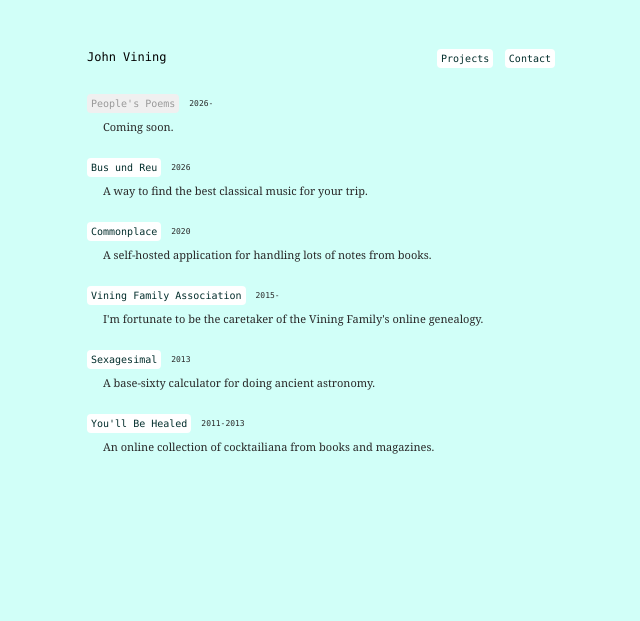
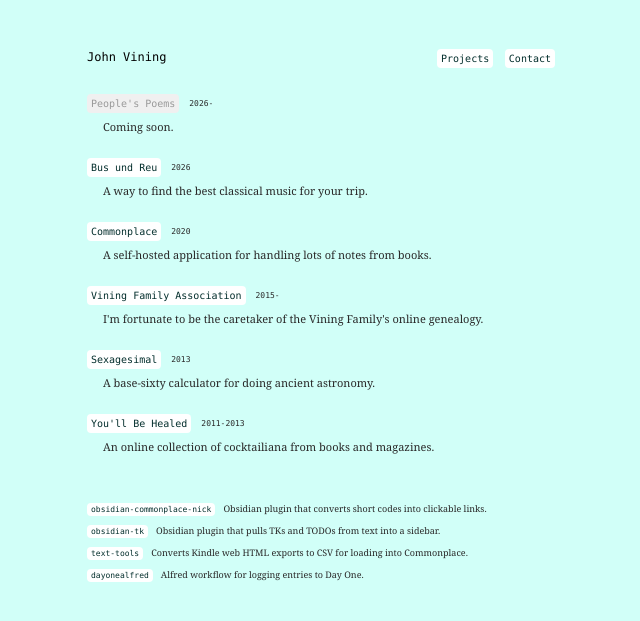
Before and after one commit to johnvining/johnvining.github.io, a Jekyll site: the page built from _pages/projects.html, in a window 1280 px wide. Shown: the top 621 px of the page, without its empty margins (319-959 px from the left). Built offline with Jekyll 4.4.1, drawn with Linux system fonts in a browser that asks for light colours.

Commit message:
Odds and ends

```diff
--- a/_pages/projects.html
+++ b/_pages/projects.html
@@ -55,3 +55,24 @@ permalink: /projects.html
     </div>
 
 </div>
+
+<div class="odds-and-ends">
+<div class="odds-and-ends-list">
+        <div class="odd-end">
+            <a href="https://github.com/johnvining/obsidian-commonplace-nick" class="odd-end-name">obsidian-commonplace-nick</a>
+            <span class="odd-end-description">Obsidian plugin that converts short codes into clickable links.</span>
+        </div>
+        <div class="odd-end">
+            <a href="https://github.com/johnvining/obsidian-tk" class="odd-end-name">obsidian-tk</a>
+            <span class="odd-end-description">Obsidian plugin that pulls TKs and TODOs from text into a sidebar.</span>
+        </div>
+        <div class="odd-end">
+            <a href="https://github.com/johnvining/text-tools" class="odd-end-name">text-tools</a>
+            <span class="odd-end-description">Converts Kindle web HTML exports to CSV for loading into Commonplace.</span>
+        </div>
+        <div class="odd-end">
+            <a href="https://github.com/johnvining/dayonealfred" class="odd-end-name">dayonealfred</a>
+            <span class="odd-end-description">Alfred workflow for logging entries to Day One.</span>
+        </div>
+    </div>
+</div>
--- a/style.css
+++ b/style.css
@@ -251,6 +251,42 @@ span.project-name-disabled {
 	color: #292828;
 }
 
+.odds-and-ends {
+	margin-top: 48px;
+}
+
+.odds-and-ends-list {
+	display: flex;
+	flex-direction: column;
+	gap: 8px;
+}
+
+.odd-end {
+	display: flex;
+	align-items: baseline;
+	gap: 8px;
+}
+
+a.odd-end-name {
+	text-decoration: none;
+	color: #032e2c;
+	background-color: white;
+	padding: 2px 4px;
+	border-radius: 4px;
+	font-family: "Monaco", "Courier New", monospace;
+	font-size: 8px;
+	white-space: nowrap;
+}
+
+a.odd-end-name:hover {
+	background-color: #00ccad;
+}
+
+.odd-end-description {
+	font-size: 9px;
+	color: #292828;
+}
+
 @media (max-width: 540px) {
 	body {
 		margin: 20px 16px;
```
Also changed, not shown: projects.html (+21 -0 lines).
